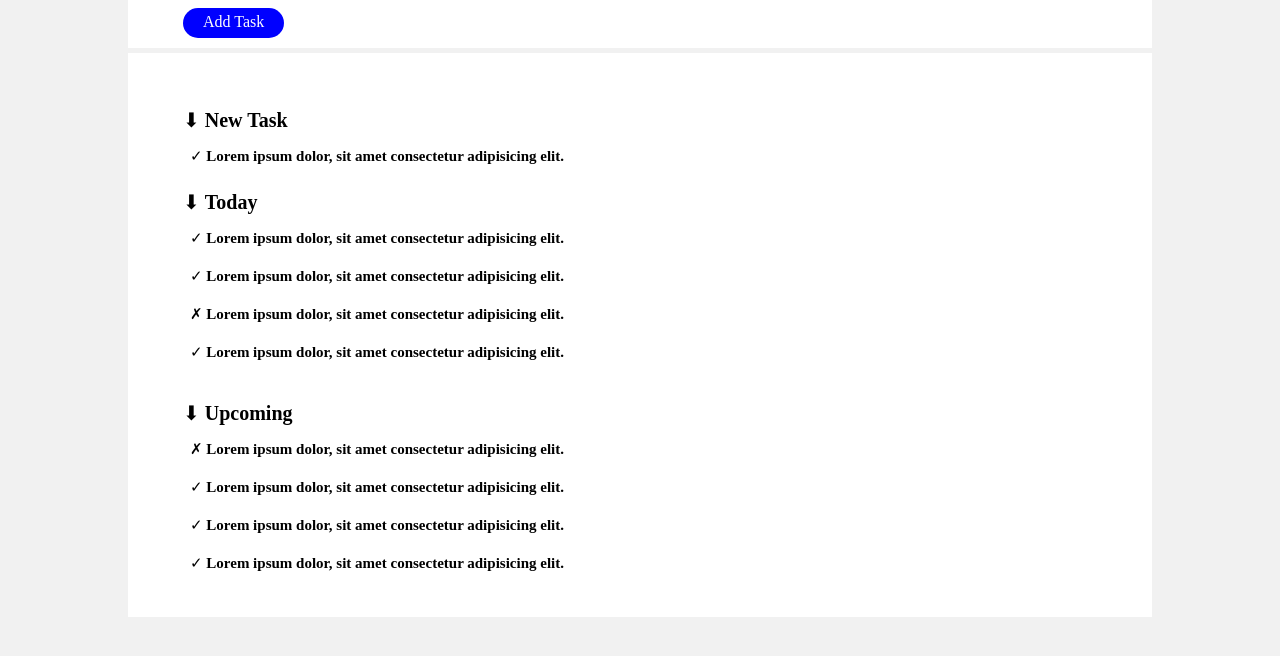
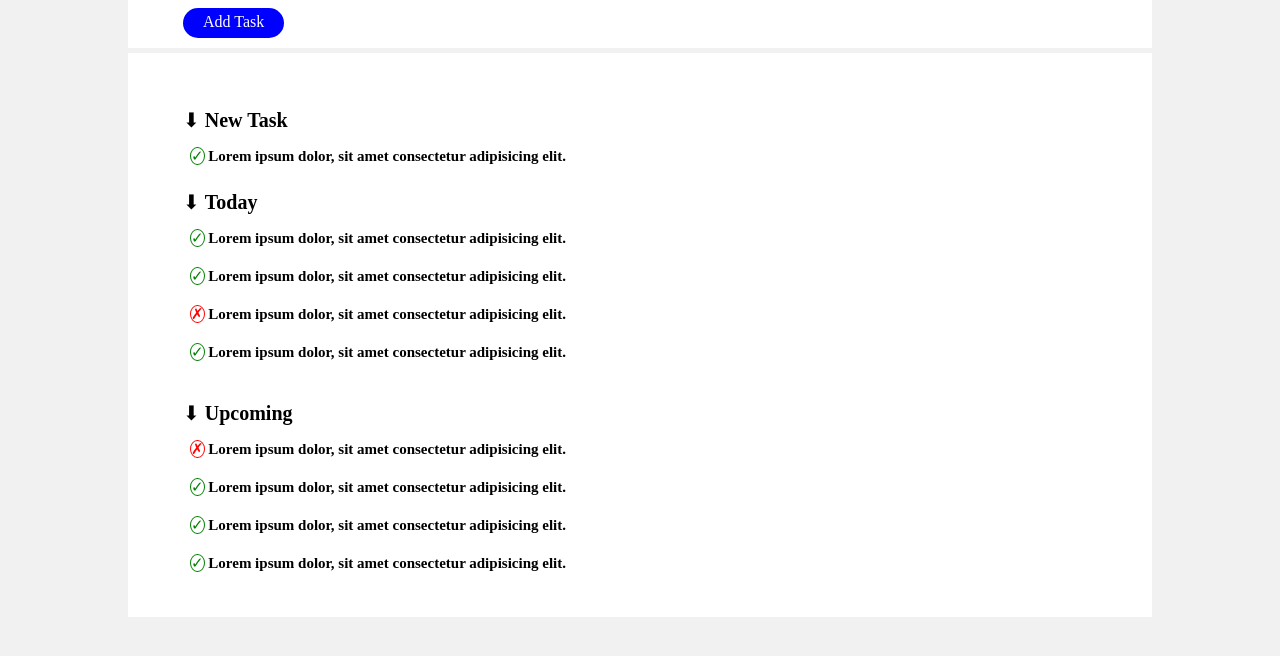
Before and after one commit to 19nikilangiu91/html-css-toboolist, a plain HTML site: page index.html in a window 1280 px wide. Shown: the part 122-778 px from the top of the page. Drawn offline with Linux system fonts and the light colour scheme.

Commit message:
uncompleted index

```diff
--- a/CSS/style.css
+++ b/CSS/style.css
@@ -30,7 +30,7 @@ body{
     font-family: 'Gill Sans', 'Gill Sans MT', Calibri, 'Trebuchet MS', sans-serif;
 }
 
-/* buttom rectanle */
+/* buttom rectangle */
 
 #white_rectangle{
     background-color: white;
@@ -83,8 +83,23 @@ body{
 .newtask{
     font-size: 20px;
     padding: 50px 50px 10px;
+}
 
+#check{
+    background-color: white;
+    border-radius: 50%;
+    border: 1px solid green;
+    color: green;
 }
+
+#cross{
+    background-color: white;
+    border-radius: 50%;
+    border: 1px solid red;
+    color: red;
+}
+
+
 
 .newtask .first_section{
     font-size: 15px;
--- a/index.html
+++ b/index.html
@@ -48,13 +48,14 @@
 
                 <!-- New Task -->
                 <div class="newtask">
-                    <span>&#11015;
-                    <strong>New Task</strong>
+                    <span>&#11015;</span>
+                        <strong>New Task</strong>
                     </span>
 
                     <div class="first_section">
-                        <span>&check;
-                        <strong>Lorem ipsum dolor, sit amet consectetur adipisicing elit.</strong>
+                        <span id="check">&check;</span>
+                        <span>
+                            <strong>Lorem ipsum dolor, sit amet consectetur adipisicing elit.</strong>
                         </span>
                     </div>
                 </div>
@@ -68,25 +69,29 @@
                     <div class="second_section">
 
                         <div class="first_row">
-                            <span>&check;
+                            <span id="check">&check;</span>
+                            <span>
                                 <strong>Lorem ipsum dolor, sit amet consectetur adipisicing elit.</strong>
                             </span>
                         </div>
 
                         <div class="row">
-                            <span>&check;
+                            <span id="check">&check;</span>
+                            <span>
                                 <strong>Lorem ipsum dolor, sit amet consectetur adipisicing elit.</strong>
                             </span>
                         </div>
 
                         <div class="row">
-                            <span>&cross;
+                            <span id="cross">&cross;</span>
+                            <span>
                                 <strong>Lorem ipsum dolor, sit amet consectetur adipisicing elit.</strong>
                             </span>
                         </div>
 
                         <div class="row">
-                            <span>&check;
+                            <span id="check">&check;</span>
+                             <span>
                                 <strong>Lorem ipsum dolor, sit amet consectetur adipisicing elit.</strong>
                             </span>
                         </div>
@@ -102,25 +107,29 @@
                     <div class="third_section">
 
                         <div class="first_row">
-                            <span>&cross;
+                            <span id="cross">&cross;</span>
+                            <span>
                                 <strong>Lorem ipsum dolor, sit amet consectetur adipisicing elit.</strong>
                             </span>
                         </div>
 
                         <div class="row">
-                            <span>&check;
+                            <span id="check">&check;</span>
+                            <span>
                                 <strong>Lorem ipsum dolor, sit amet consectetur adipisicing elit.</strong>
                             </span>
                         </div>
 
                         <div class="row">
-                            <span>&check;
+                            <span id="check">&check;</span>
+                            <span>
                                  <strong>Lorem ipsum dolor, sit amet consectetur adipisicing elit.</strong>
                             </span>
                         </div>
 
                         <div class="row">
-                            <span>&check;
+                            <span id="check">&check;</span>
+                            <span>
                                  <strong>Lorem ipsum dolor, sit amet consectetur adipisicing elit.</strong>
                             </span>
                         </div>
```
